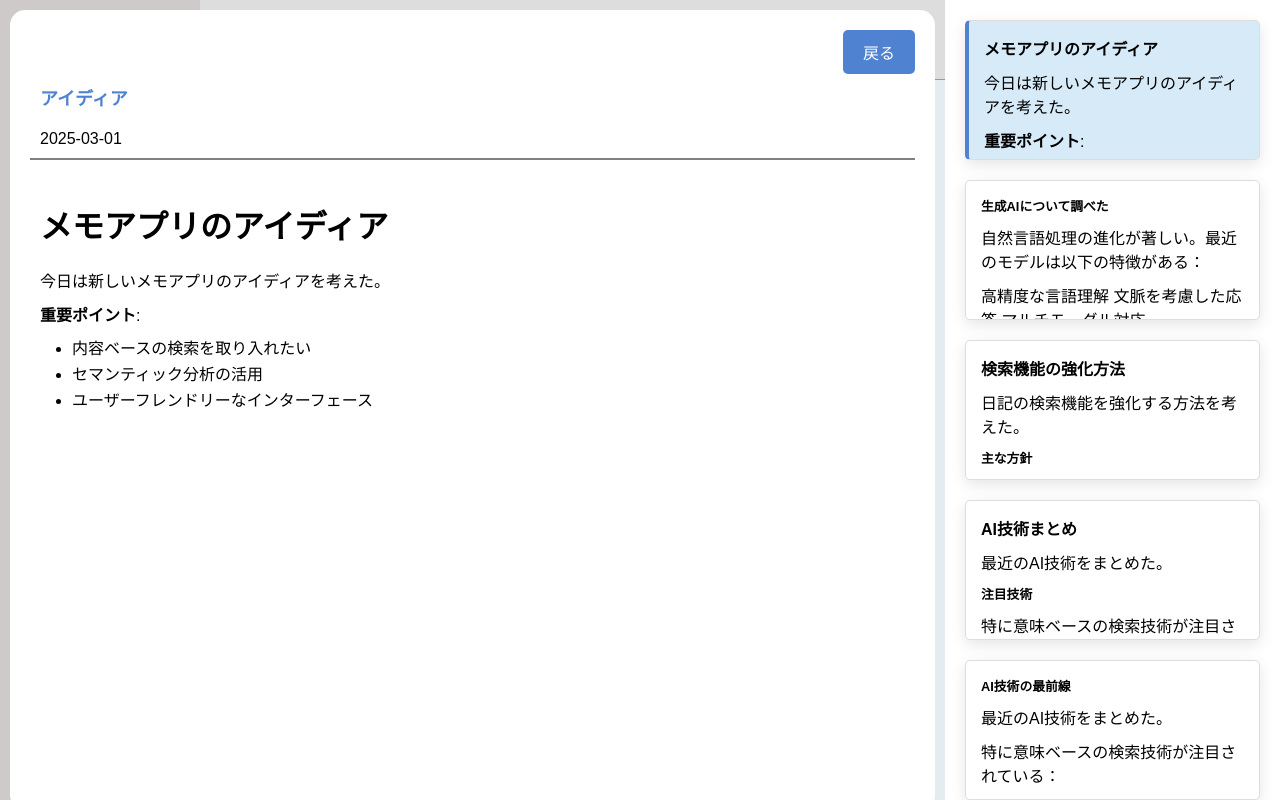
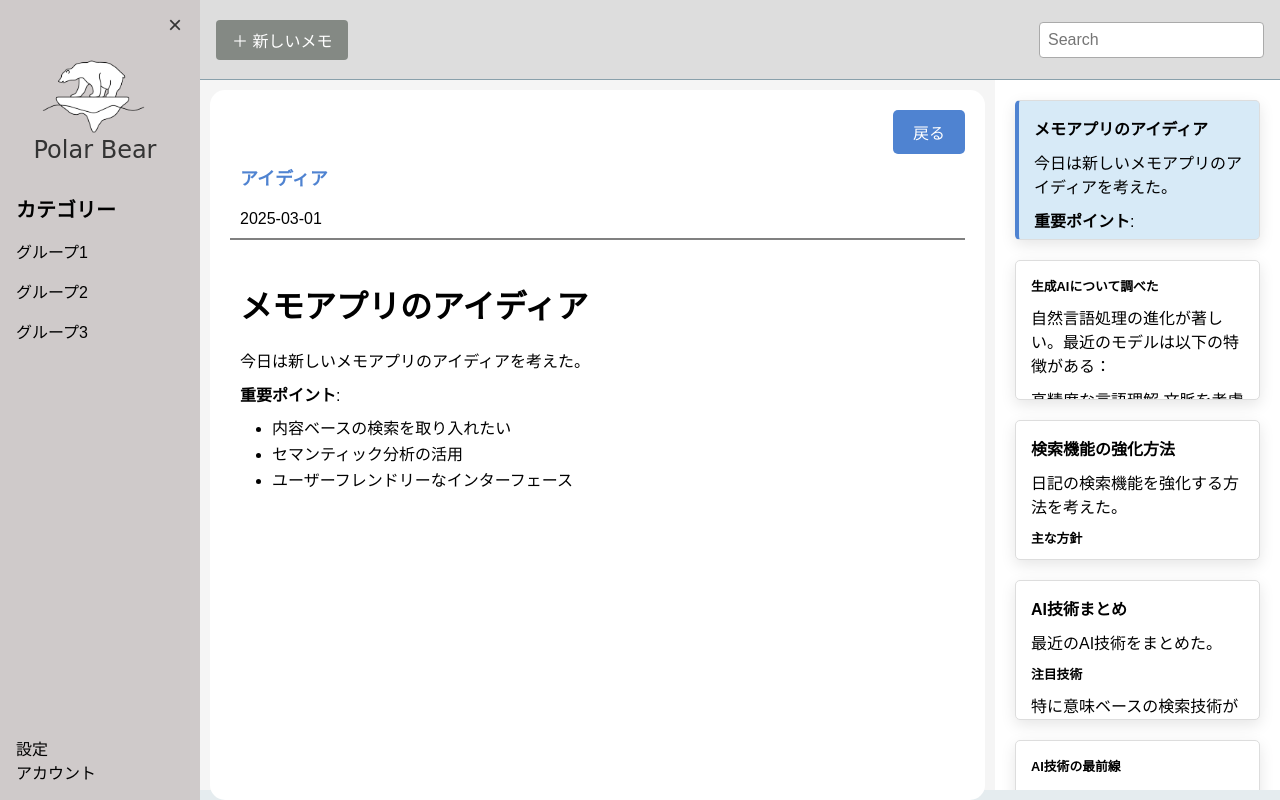
Before and after one commit to yuu-ux/similarian, a plain HTML site: page index.html in a window 1280 px wide. Both pictures are taken after a click on the element 354 px from the left and 306 px from the top of the page. Drawn offline with nearby package versions, Linux system fonts and the light colour scheme; some packages are replaced by stand-ins of ours.

Commit message:
画面下部に少し隙間有

```diff
--- a/styles/main.css
+++ b/styles/main.css
@@ -12,16 +12,10 @@
   margin-left: 200px;
   height: calc(100vh - 80px);
   width: calc(100vw - 200px);
-  padding: 1rem;
-  box-sizing: border-box; /* paddingを含めたサイズ指定 */
-
-  /* コンテンツがはみ出た場合はスクロールバーを表示 */
-  /* overflow-y: auto; */
-
+  box-sizing: border-box;
   flex-grow: 1;
   display: flex;
   flex-direction: column;
-  /* background-color: #ddd; */
   background-color: #e5ecef;
   overflow-y: auto;
   transition: all 0.3s ease;
--- a/styles/memo.css
+++ b/styles/memo.css
@@ -81,17 +81,16 @@
 .memo-emb {
     display: flex;
     width: 100%;
-    height: 100vh;
-    position: fixed;
-    top: 0;
-    left: 0;
+    height: calc(100vh - 90px);
+    position: relative;
+    background-color: #f5f5f5;
 }
 
 .memo-detail {
     flex: 3;
     background-color: #ffffff;
     padding: 20px;
-    height: 100vh;
+    height: 100%;
     display: flex;
     flex-direction: column;
     overflow: hidden;
@@ -105,7 +104,7 @@
     flex-direction: column;
     gap: 10px;
     padding: 20px;
-    height: 100vh;
+    height: calc(100vh - 90px);
     overflow-y: auto;
     background-color: #ffffff;
 }
```
